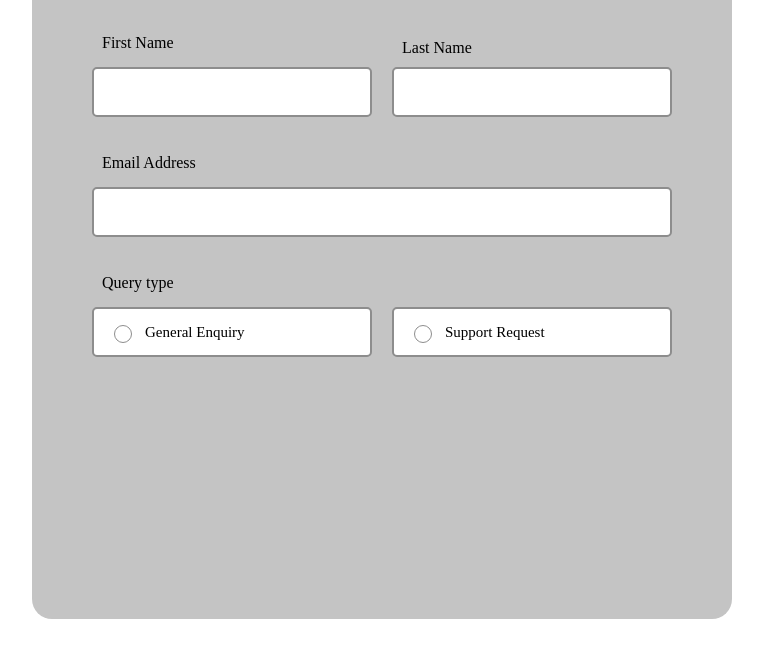
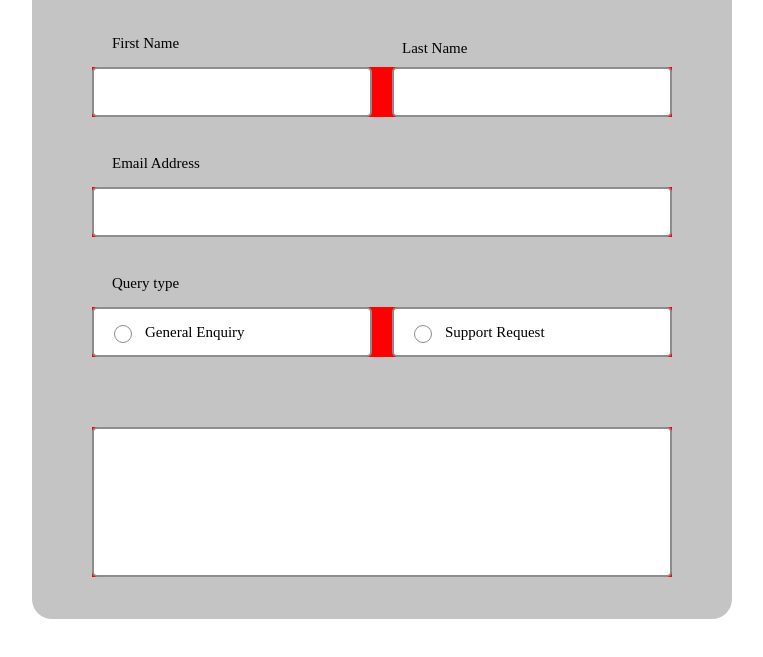
Before and after one commit to Bofi1/form, a plain HTML site: page index.html in a window 1280 px wide. Shown: the part 131-788 px from the top of the page, without its empty margins (258-1021 px from the left). Drawn offline with Linux system fonts and the light colour scheme.

Commit message:
first part of msj added

```diff
--- a/index.html
+++ b/index.html
@@ -45,6 +45,11 @@
             </div>
         </div>
 
+        <div class="msj">
+
+            <textarea name="" id=""></textarea>
+        </div>
+
 
 
 
--- a/styles.css
+++ b/styles.css
@@ -21,9 +21,9 @@ html{
 
 
 
-.name, .email, .query{
+.name, .email, .query, .msj{
     width: 100%;
-    /* background: red; */
+    background: red;
     display: flex;
     justify-content: space-between;
     align-items: center;
@@ -51,7 +51,7 @@ html{
     /* background: red; */
 }
 
-.name>input, .email>input, .query>div{
+.name>input, .email>input, .query>div, .msj>textarea{
     width: 280px;
     height: 50px;
     outline: none;
@@ -85,7 +85,7 @@ html{
     background: rgb(192, 225, 252);
 }
 
-.div-query>label{
+label{
     font-size: 15px;
     margin-left: 10px;
 }
@@ -94,3 +94,9 @@ html{
     width: 100%;
 
 }
+
+.msj>textarea{
+    width: 100%;
+    height: 150px;
+    resize: none;
+}
```
